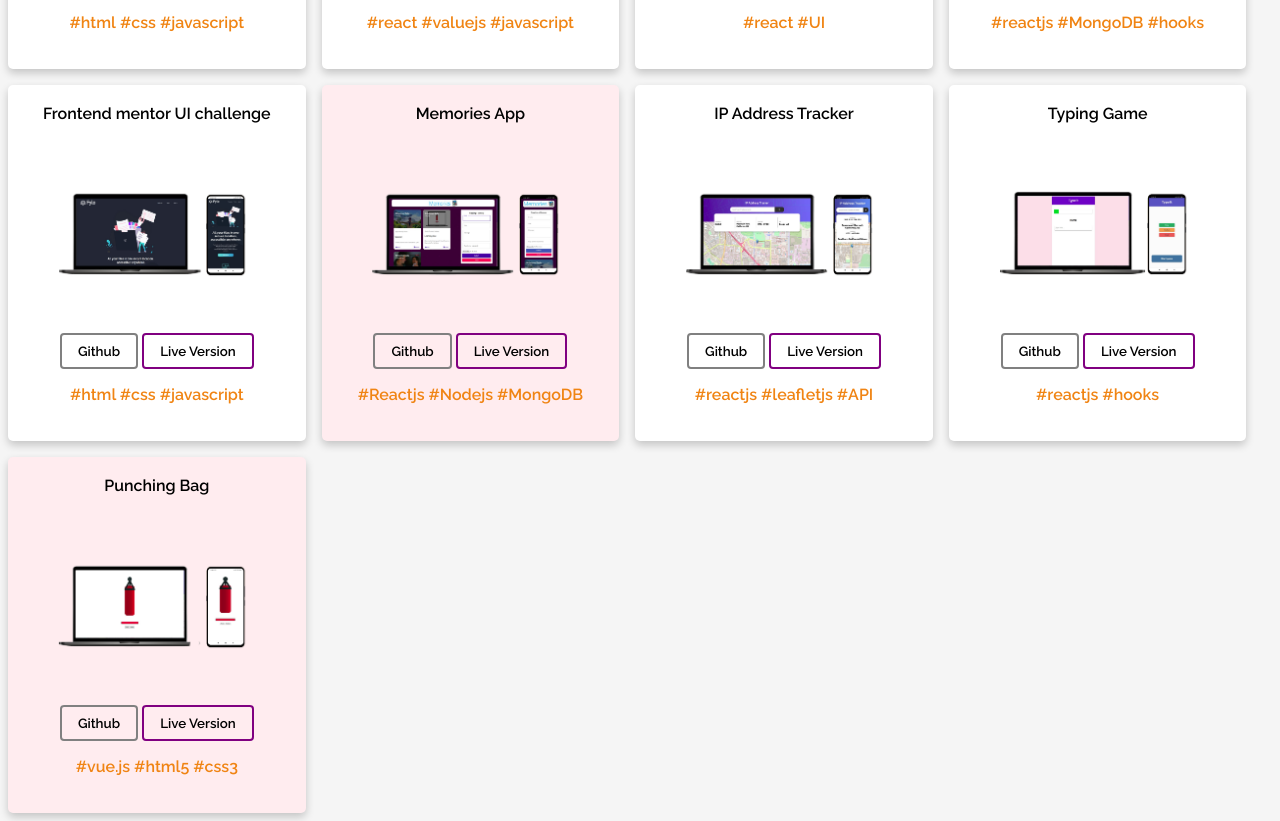
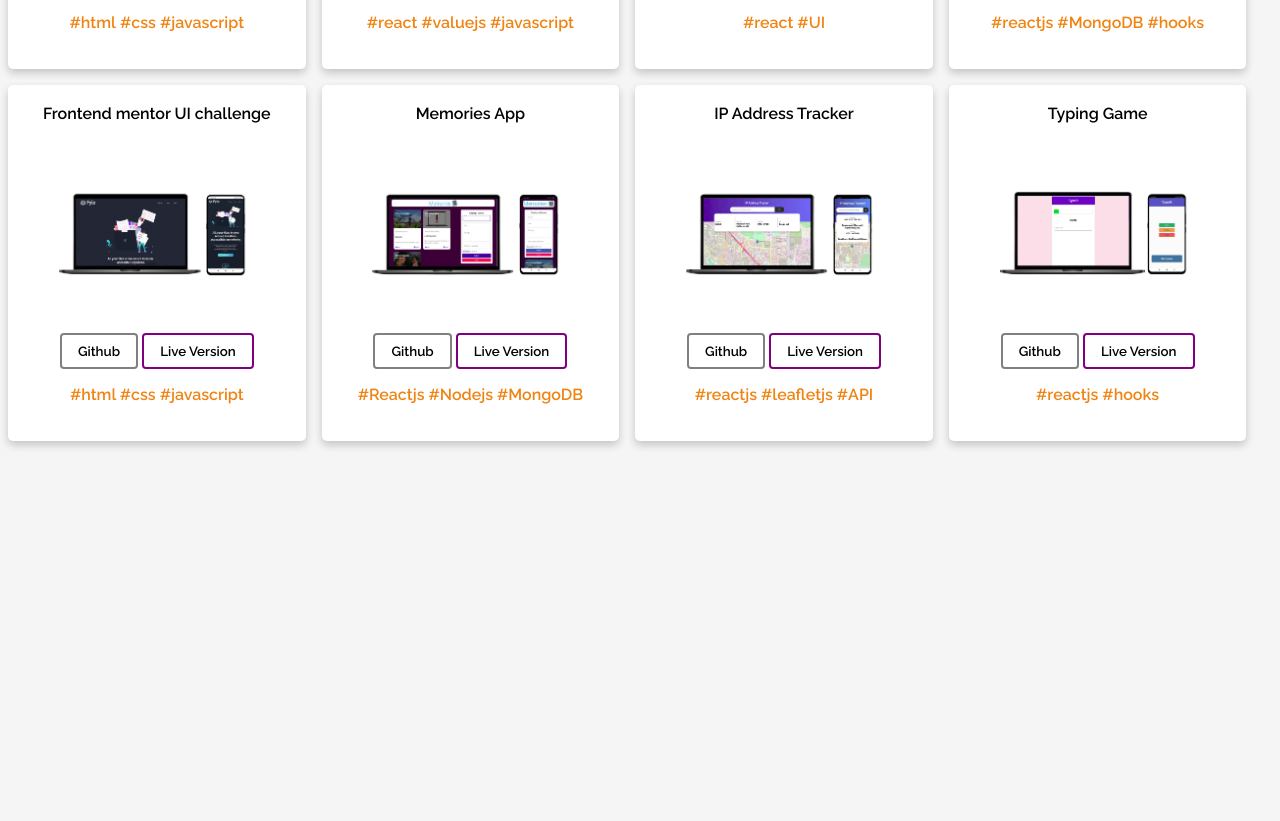
Before and after one commit to sadiq-1698/sadiq-1698.github.io, a plain HTML site: page index.html in a window 1280 px wide. Shown: the part 311-1132 px from the top of the page. After the commit the page ends 800 px from the top, so only its background shows below. Drawn offline with Linux system fonts and the light colour scheme.

Commit message:
Removed punching bag

```diff
--- a/index.html
+++ b/index.html
@@ -102,7 +102,7 @@
             </div>
         </div>
 
-        <div class="web-project tutorial">
+        <div class="web-project">
             <h4>Memories App</h4>
             <img src="images/memories-app.png" alt="Avatar" class="image" style="width:200px;height:200px;cursor:pointer;">
             <div class="btn-container">
@@ -155,24 +155,6 @@
             </div>
         </div>
 
-        <div class="web-project tutorial">
-            <h4>Punching Bag</h4>
-            <img src="images/punching-bag.png" alt="Avatar" class="image" style="width:200px;height:200px;cursor:pointer;">
-            <div class="btn-container">
-                <a href="">
-                    <button class="btn git">Github</button>
-                </a>
-                <a href="https://sadiq-1698-punching-bag.netlify.app/" target="_blank">
-                    <button class="btn live">Live Version</button>
-                </a>
-            </div>
-            <div class="tags">
-                <span>#vue.js </span>
-                <span>#html5 </span>
-                <span>#css3 </span>
-            </div>
-        </div>
-
         <!-- <div class="mobile-project">
             <h4>Project Name</h4>
             <img src="images/front-end-challenge-1.png" alt="Avatar" class="image" style="width:200px;height:200px">
```
